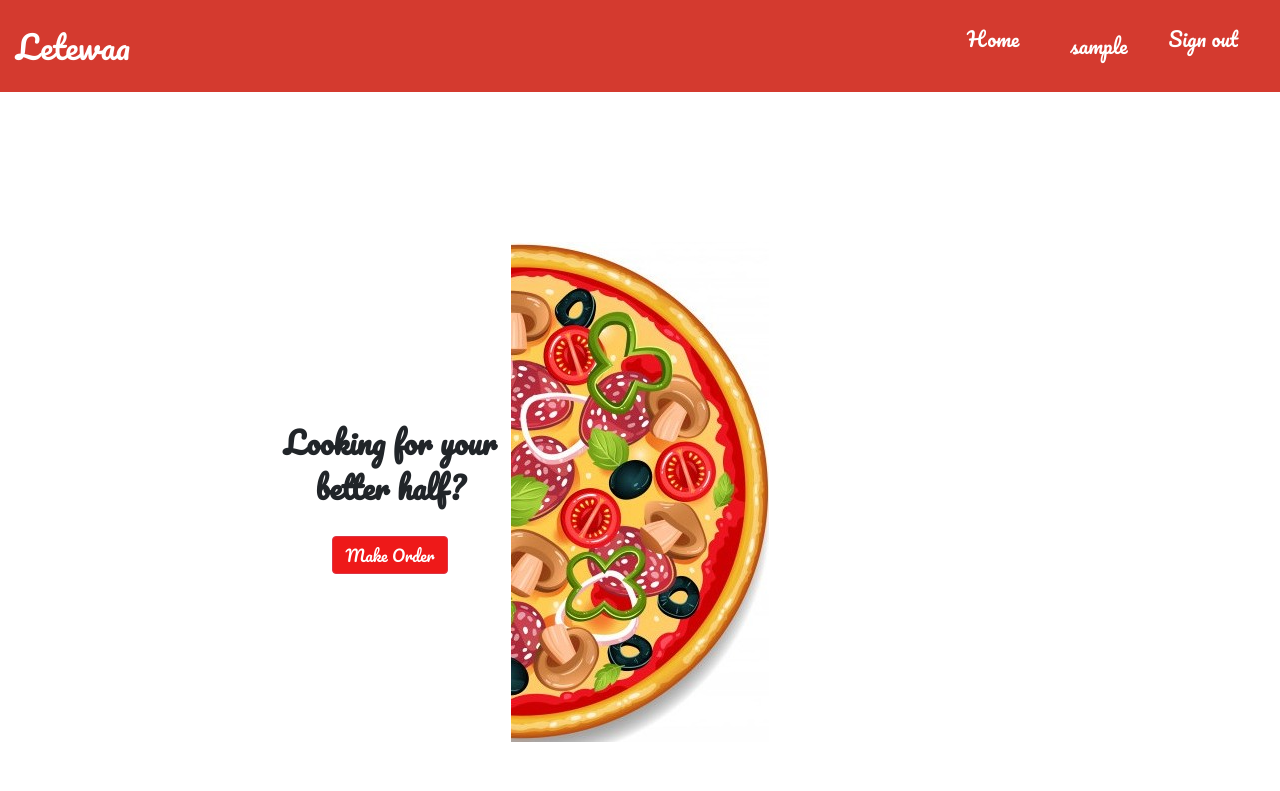
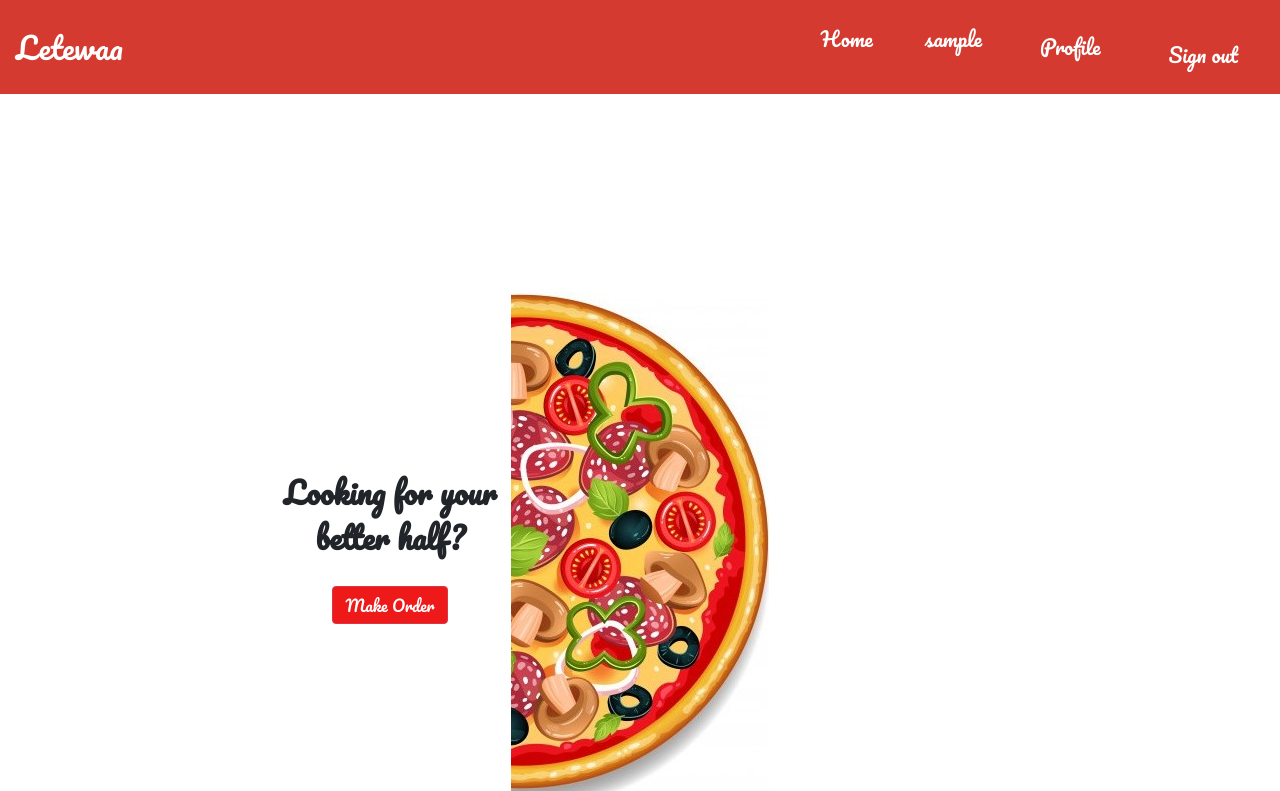
Before and after one commit to MugeraH/Letewaa, a Flask app: page / in a window 1280 px wide. Shown: the top 791 px of the page. Run offline with Flask 2, Linux system fonts and the light colour scheme; the visitor is signed in with stand-in values (Sample User, id 1); data comes from the database, SQL or seed files in the repository; some libraries are stand-ins or nearby versions.

Commit message:
add user name and profile route to navbar

```diff
--- a/app/auth/views.py
+++ b/app/auth/views.py
@@ -32,7 +32,7 @@ def logout():
 def register():
     form = RegistrationForm()
     if form.validate_on_submit():
-        user =User(email = form.email.data, username = form.username.data,role=form.role.data,password =form.password.data)
+        user =User(email = form.email.data, username = form.username.data,password =form.password.data)
         db.session.add(user)
         db.session.commit()
 
--- a/app/main/views.py
+++ b/app/main/views.py
@@ -27,9 +27,9 @@ def user_page():
     weather_data = get_weather()
 
     weather_icon = get_weather_information(weather_data[0])[0]
-    suggestion = get_weather_inforamtion(weather_data[0])[1]
+    suggestion = get_weather_information(weather_data[0])[1]
 
-    return render_template('user_page.html',suggestion=suggestion,weather_icon=weather_icon)
+    return render_template('user/user_page.html',suggestion=suggestion,weather_icon=weather_icon)
 
 @main.route('/supplier-products/<int:supplier_id>')
 @login_required
--- a/app/static/css/index.css
+++ b/app/static/css/index.css
@@ -191,7 +191,7 @@
 }
 
 .navbar-brand {
-  font-size: 32px;
+  font-size: 30px;
 }
 
 .nav-link {
--- a/app/templates/navbar.html
+++ b/app/templates/navbar.html
@@ -6,19 +6,21 @@
   />
   {% endblock %}
 
-  <div class="col-md-12 navbar p-3">
+  <div class="col-md-12 navbar p-3 mb-5">
     <div class="nav-logo">
       <a class="navbar-brand text-white ml-3" href="/"> Letewaa </a>
     </div>
 
     <ul class="nav mr-4">
       <li>
-        <a class="text-white nav-link" href="/" style="margin-right: 20px">Home</a>
+        <a class="text-white nav-link" href="/" style="margin-right: 20px"
+          >Home</a
+        >
       </li>
       {% if current_user.is_authenticated %}
-      <li class="text-white nav-link" style="color: white; padding: 15px">
-        {{current_user.username}}
-      </li>
+      <li class="text-white nav-link">{{current_user.username}}</li>
+      <li class="text-white nav-link"> <a class="text-white nav-link" href="{{url_for('main.profile',uname=current_user.username)}}"
+          >Profile</a</li>
       <li>
         <a class="text-white nav-link" href="{{url_for('auth.logout')}}"
           >Sign out</a
@@ -29,6 +31,10 @@
         <a class="text-white nav-link" href="{{url_for('auth.login')}}"
           >Sign in</a
         >
+
+        <a class="text-white nav-link" href="{{url_for('auth.register')}}"
+          >Sign Up</a
+        >
       </li>
       {%endif%}
     </ul>
```
Also changed, not shown: app/templates/user/user_page.html (+8 -1 lines), 1 other file.
